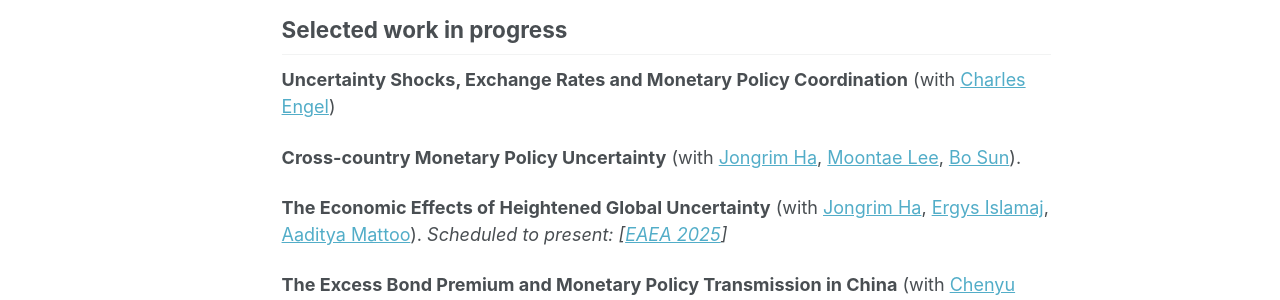
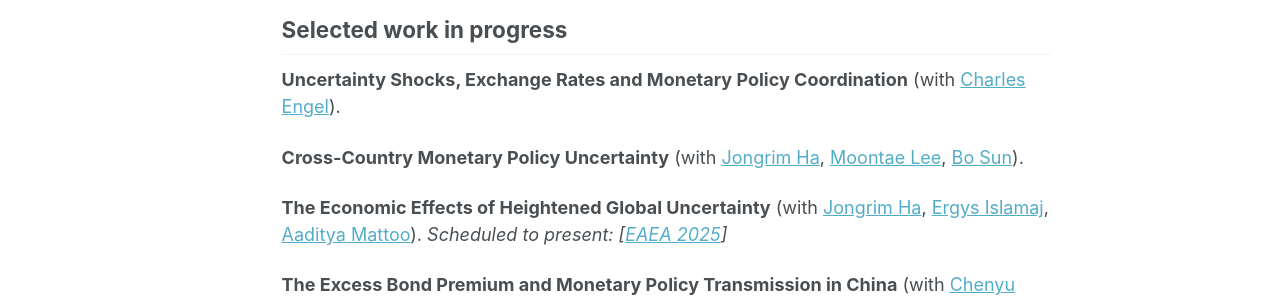
Before and after one commit to liuhaiqinFDU/liuhaiqinFDU.github.io, a Jekyll site: the page built from research.md, in a window 1280 px wide and 1174 px high. Shown: the part 559-859 px from the top of the window. Built offline with Jekyll 4.4.1, drawn with Linux system fonts in a browser that asks for light colours; some web fonts are replaced.

```diff
--- a/research.md
+++ b/research.md
@@ -27,9 +27,9 @@ title: ""
 
 ## Selected work in progress
 
-**Uncertainty Shocks, Exchange Rates and Monetary Policy Coordination** (with [Charles Engel](https://users.ssc.wisc.edu/~cengel/))
+**Uncertainty Shocks, Exchange Rates and Monetary Policy Coordination** (with [Charles Engel](https://users.ssc.wisc.edu/~cengel/)).
 
-**Cross-country Monetary Policy Uncertainty** (with [Jongrim Ha](https://www.jongrimha.com/), [Moontae Lee](https://business.uic.edu/profiles/lee-moontae/), [Bo Sun](https://sites.google.com/site/bosun09/home)).
+**Cross-Country Monetary Policy Uncertainty** (with [Jongrim Ha](https://www.jongrimha.com/), [Moontae Lee](https://business.uic.edu/profiles/lee-moontae/), [Bo Sun](https://sites.google.com/site/bosun09/home)).
 
 **The Economic Effects of Heightened Global Uncertainty** (with [Jongrim Ha](https://www.jongrimha.com/), [Ergys Islamaj](https://www.worldbank.org/en/about/people/e/ergys-islamaj), [Aaditya Mattoo](https://www.worldbank.org/en/about/people/a/aaditya-mattoo)). *Scheduled to present: [[EAEA 2025](https://www.eaeaweb.com/)]*
 
```
